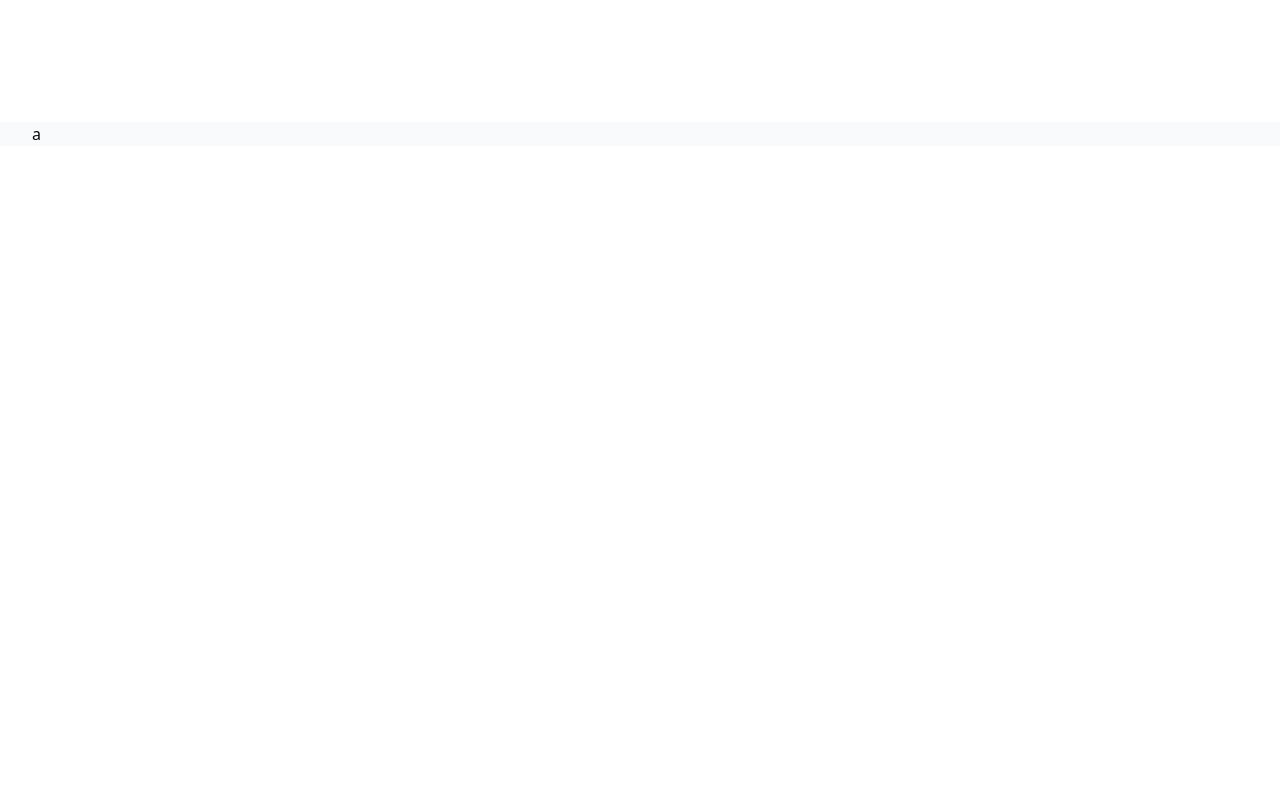
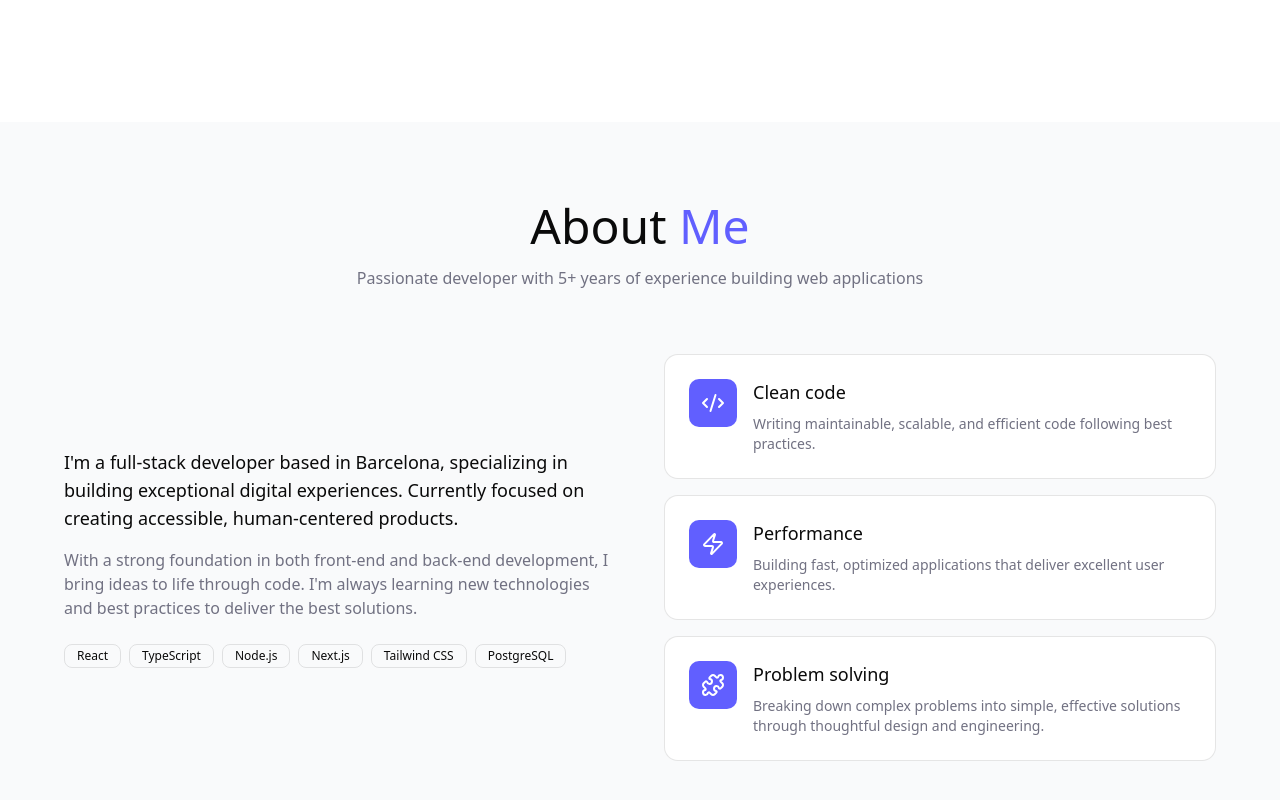
Before and after one commit to TheMineWay/portfolio, a Next.js app: page /en in a window 1280 px wide. Shown: the part 678-1478 px from the top of the page. Before the commit the page ends 824 px from the top, so only its background shows below. Built offline with nearby package versions, Linux system fonts and the light colour scheme.

Commit message:
feat: :sparkles: create <AboutMe/>

```diff
--- a/app/[locale]/page.tsx
+++ b/app/[locale]/page.tsx
@@ -7,7 +7,7 @@ const SECTION_CLASSNAME = "flex items-center justify-center";
 export default function Page() {
   return SECTIONS.map(({ key, component, className }) => (
         <section key={key} className={clsx(SECTION_CLASSNAME, className)}>
-          <div className='container mx-auto px-4 sm:px-6 lg:px-8 flex flex-col gap-20'>
+          <div className='container mx-auto px-4 sm:px-6 lg:px-8 py-20'>
             {component}
           </div>
         </section>
--- a/components/about/about-me.tsx
+++ b/components/about/about-me.tsx
@@ -1,5 +1,98 @@
+import type React from "react";
+import { Badge } from "@/components/ui/badge/badge";
+import { getTranslations } from "next-intl/server";
+import { TranslationNamespace } from "@/i18n/namespaces";
+import { Card, CardContent } from "@/components/ui/card/card";
+import { Code2, Puzzle, Zap } from "lucide-react";
+import { TOP_TECHNOLOGIES } from "@/constants/technologies.constant";
+
 export const AboutMe: React.FC = async () => {
-    return <div>
-        a
-    </div>
+    const t = await getTranslations(TranslationNamespace.ABOUT);
+
+    const [titleTextHighlight, ...titleTextParts] = t('about-me.Title').split(' ').toReversed();
+
+    return (
+        <div className="max-w-6xl mx-auto">
+            <div className="text-center mb-16">
+                <h2 className="text-3xl sm:text-4xl md:text-5xl mb-4">
+                    {titleTextParts.toReversed().join(' ')} <span className="text-primary capitalize">{titleTextHighlight}</span>
+                </h2>
+                <p className="text-muted-foreground max-w-2xl mx-auto">
+                    {t('about-me.Subtitle')}
+                </p>
+            </div>
+
+            <div className="grid md:grid-cols-2 gap-12 items-center mb-16">
+                <div>
+                    <p className="text-lg mb-4">
+                        {t('about-me.Paragraph1')}
+                    </p>
+                    <p className="text-muted-foreground mb-6">
+                        {t('about-me.Paragraph2')}
+                    </p>
+                    <div className="flex flex-wrap gap-2">
+                        {TOP_TECHNOLOGIES.map((tech) => (
+                            <Badge
+                                key={tech}
+                                variant="outline"
+                                size="lg"
+                            >
+                                {tech}
+                            </Badge>
+                        ))}
+                    </div>
+                </div>
+
+                <div className="grid gap-4">
+                    {FEATURES.map(({ key, icon: Icon }) => {
+                        const title = t(`about-me.features.${key}.Title`);
+                        const description = t(`about-me.features.${key}.Description`);
+
+                        return (
+                            <Card key={key}>
+                                <CardContent className="p-6">
+                                    <div className="flex items-start gap-4">
+                                        <div
+                                            className="p-3 rounded-lg"
+                                            style={{ backgroundColor: 'var(--brand-primary)', color: 'var(--brand-primary-foreground)' }}
+                                        >
+                                            <Icon className="h-6 w-6" />
+                                        </div>
+                                        <div>
+                                            <h3 className="mb-2">{title}</h3>
+                                            <p className="text-sm text-muted-foreground">
+                                                {description}
+                                            </p>
+                                        </div>
+                                    </div>
+                                </CardContent>
+                            </Card>
+                        );
+                    })}
+                </div>
+            </div>
+        </div>
+    );
 };
+
+/* Content */
+
+type Feature = {
+    key: string;
+    icon: React.ComponentType<React.SVGProps<SVGSVGElement>>;
+}
+
+const FEATURES = [
+    {
+        icon: Code2,
+        key: "clean-code"
+    },
+    {
+        icon: Zap,
+        key: "performance"
+    },
+    {
+        icon: Puzzle,
+        key: "problem-solving"
+    },
+] satisfies Feature[];
--- a/components/ui/badge/badge.tsx
+++ b/components/ui/badge/badge.tsx
@@ -14,9 +14,15 @@ const badgeVariants = cva(
         outline:
           "text-foreground [a&]:hover:bg-accent [a&]:hover:text-accent-foreground",
       },
+      size: {
+          md: "h-5 px-2 text-xs",
+          lg: "h-6 px-3 text-sm",
+          xl: "h-7 px-4 text-sm",
+      }
     },
     defaultVariants: {
       variant: "primary",
+      size: "md",
     },
   },
 );
@@ -25,6 +31,6 @@ type CustomProps = VariantProps<typeof badgeVariants>;
 
 export type BadgeProps = React.HTMLAttributes<HTMLDivElement> & CustomProps;
 
-export const Badge: React.FC<BadgeProps> = ({ children, className, variant, ...props }) => {
-    return <div {...props} className={badgeVariants({ variant, className })}>{children}</div>;
+export const Badge: React.FC<BadgeProps> = ({ children, className, variant, size, ...props }) => {
+    return <div {...props} className={badgeVariants({ variant, size, className })}>{children}</div>;
 };
--- /dev/null
+++ b/constants/technologies.constant.ts
@@ -0,0 +1 @@
+export const TOP_TECHNOLOGIES = ['React', 'TypeScript', 'Node.js', 'Next.js', 'Tailwind CSS', 'PostgreSQL'];
--- a/messages/en/about.json
+++ b/messages/en/about.json
@@ -1,4 +1,24 @@
 {
+  "about-me": {
+    "Title": "About me",
+    "Subtitle": "Passionate developer with 5+ years of experience building web applications",
+    "Paragraph1": "I'm a full-stack developer based in Barcelona, specializing in building exceptional digital experiences. Currently focused on creating accessible, human-centered products.",
+    "Paragraph2": "With a strong foundation in both front-end and back-end development, I bring ideas to life through code. I'm always learning new technologies and best practices to deliver the best solutions.",
+    "features": {
+      "clean-code": {
+        "Title": "Clean code",
+        "Description": "Writing maintainable, scalable, and efficient code following best practices."
+      },
+      "performance": {
+        "Title": "Performance",
+        "Description": "Building fast, optimized applications that deliver excellent user experiences."
+      },
+      "problem-solving": {
+        "Title": "Problem solving",
+        "Description": "Breaking down complex problems into simple, effective solutions through thoughtful design and engineering."
+      }
+    }
+  },
   "about-me-hero": {
     "Title": "Hi, I'm",
     "Subtitle": "Senior Full-Stack Developer",
```
